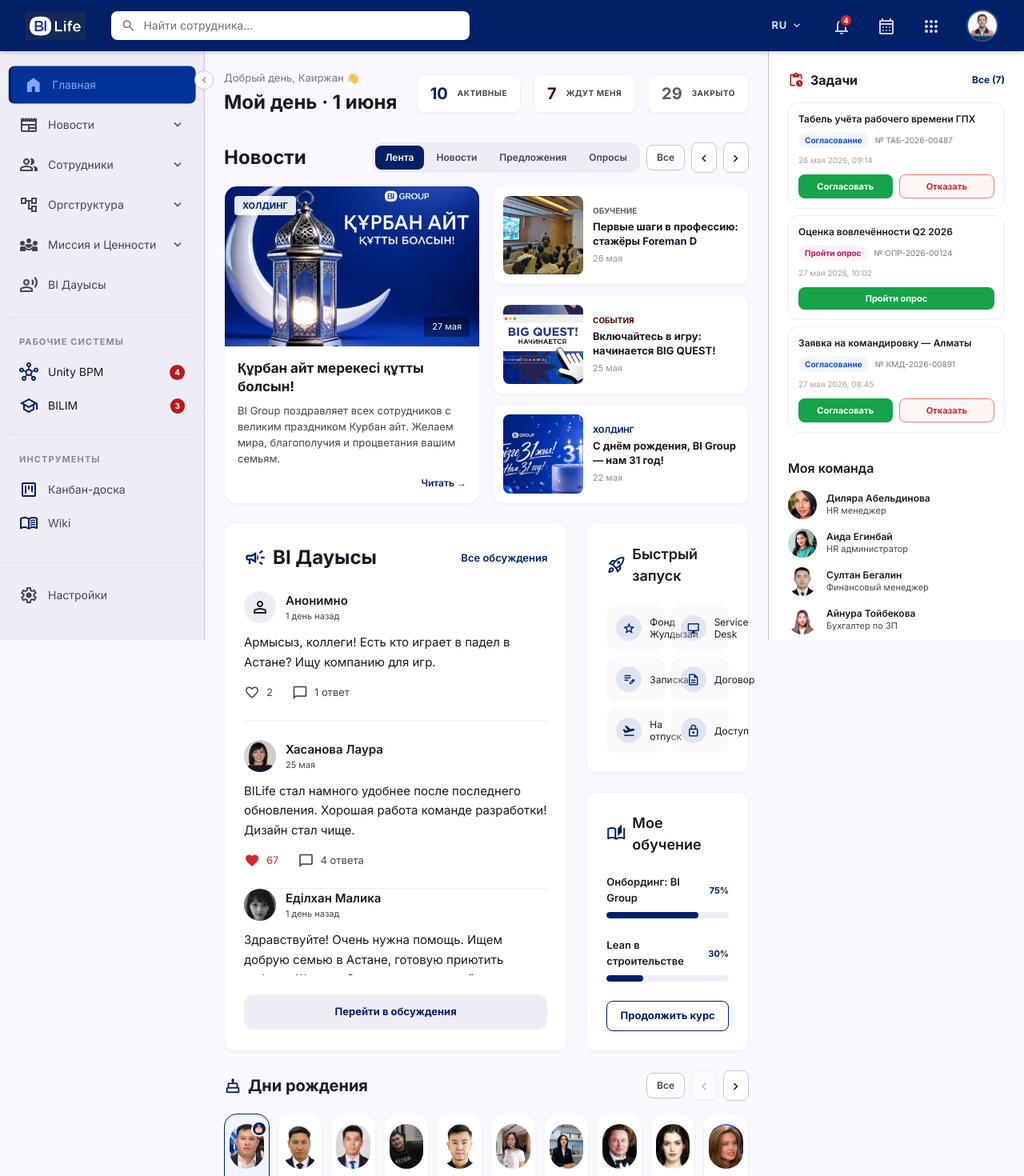
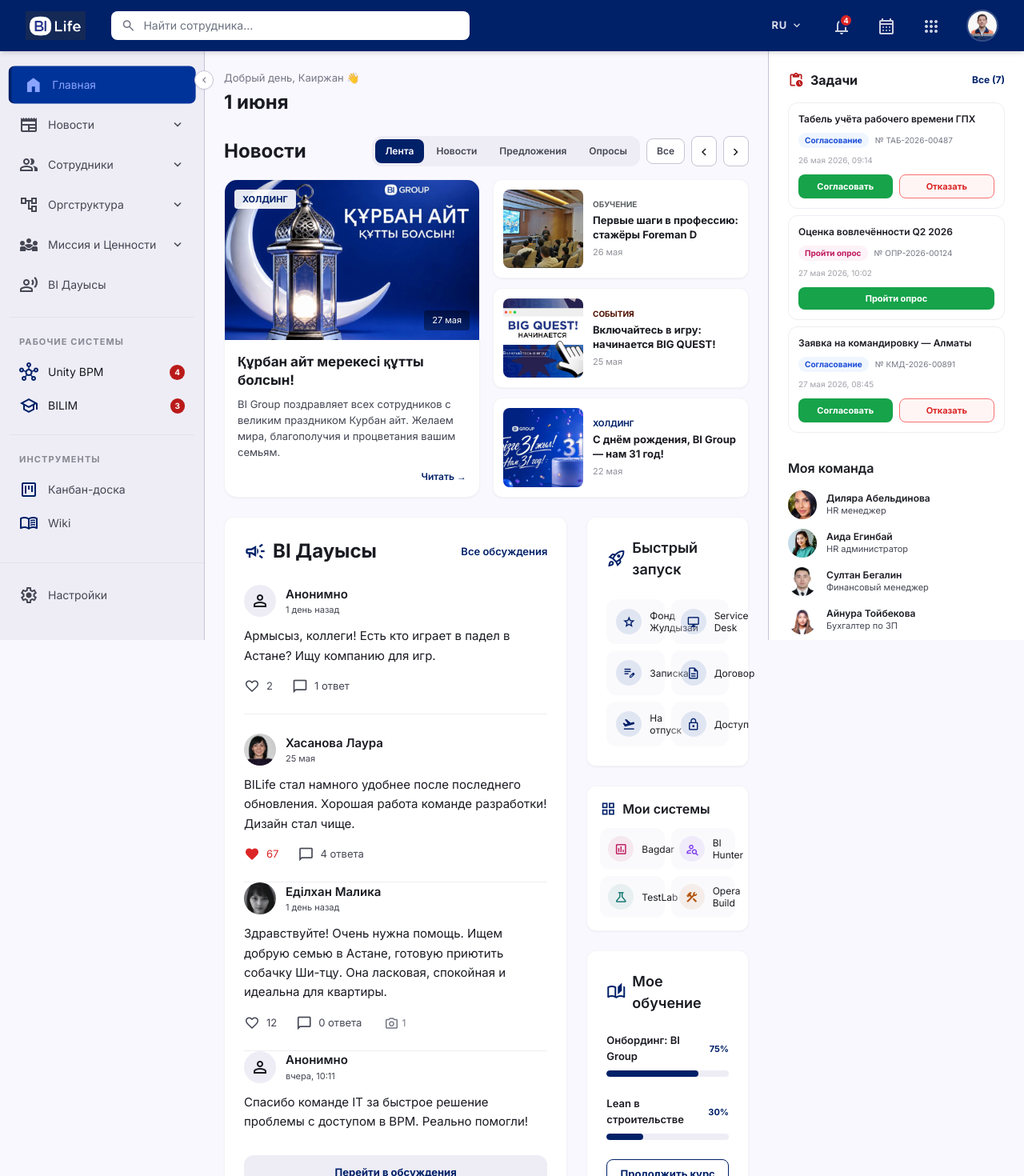
Before and after one commit to bekkairzhan-eng/Projects, a React (Vite) app in the folder stitch-life/: page / in a window 1280 px wide. Shown: the top 1470 px of the page at 80% size. Built offline with nearby package versions, Linux system fonts and the light colour scheme.

Commit message:
UI: убрать статистику, добавить Мои системы, синхронизировать высоту Дауысы

```diff
--- a/stitch-life/src/components/Feed.jsx
+++ b/stitch-life/src/components/Feed.jsx
@@ -301,6 +301,13 @@
   { img: '/bd10.png', name: 'Сауле Ержанова',        when: '26 июня', today: false },
 ]
 
+const EXTRA_SYSTEMS = [
+  { icon: 'insert_chart', label: 'Bagdar',    url: 'https://bagdar.bi.group',  color: '#be185d', bg: 'rgba(190,24,93,0.08)'  },
+  { icon: 'person_search', label: 'BI Hunter', url: 'https://hunter.bi.group', color: '#7c3aed', bg: 'rgba(124,58,237,0.08)' },
+  { icon: 'science',       label: 'TestLab',   url: 'https://testlab.bi.group', color: '#0f766e', bg: 'rgba(15,118,110,0.08)' },
+  { icon: 'construction',  label: 'Opera Build', url: 'https://operabuild.bi.group', color: '#b45309', bg: 'rgba(180,83,9,0.08)' },
+]
+
 const QUICK_LAUNCH = [
   { icon: 'star',            label: 'Фонд Жулдызай' },
   { icon: 'desktop_windows', label: 'Service Desk'  },
@@ -371,6 +378,21 @@
   const feedRef = useRef(null)
   const sentinel = useRef(null)
 
+  // Синхронизировать высоту BI Дауысы с правой колонкой
+  useEffect(() => {
+    const rightCol = document.getElementById('right-col')
+    const dauysCard = document.getElementById('dauys-card')
+    if (!rightCol || !dauysCard) return
+    const sync = () => {
+      const h = rightCol.offsetHeight
+      if (h > 0) dauysCard.style.height = h + 'px'
+    }
+    sync()
+    const ro = new ResizeObserver(sync)
+    ro.observe(rightCol)
+    return () => ro.disconnect()
+  }, [])
+
   useEffect(() => {
     if (!sentinel.current || !feedRef.current) return
     const observer = new IntersectionObserver(
@@ -400,40 +422,11 @@
 
   return (
     <div>
-      {/* Hero Stats */}
-      <section className="mb-8">
-        <div className="flex flex-col sm:flex-row sm:items-center justify-between gap-4">
-          <div>
-            <p style={{ fontSize: 13, color: '#747684', marginBottom: 2 }}>Добрый день, Каиржан 👋</p>
-            <h2 style={{ fontSize: 24, fontWeight: 700, color: '#1a1b22' }}>Мой день · 1 июня</h2>
-          </div>
-          <div className="flex gap-4">
-            <div className="bg-white px-4 py-2 rounded-lg shadow-sm border border-outline-variant/20 flex items-center gap-3">
-              <span style={{ fontSize: 20, fontWeight: 700, color: '#002068' }}>10</span>
-              <span style={{ fontSize: 10, fontWeight: 700, textTransform: 'uppercase', letterSpacing: '0.05em', color: '#444653' }}>Активные</span>
-            </div>
-            {(() => {
-              const waitingCount = 7
-              return (
-                <button
-                  onClick={waitingCount > 0 ? onOpenTasks : undefined}
-                  className="bg-white px-4 py-2 rounded-lg shadow-sm border border-outline-variant/20 flex items-center gap-3 transition-all"
-                  style={{ cursor: waitingCount > 0 ? 'pointer' : 'default' }}
-                  onMouseEnter={e => waitingCount > 0 && (e.currentTarget.style.borderColor = '#002068')}
-                  onMouseLeave={e => (e.currentTarget.style.borderColor = '')}
-                >
-                  <span style={{ fontSize: 20, fontWeight: 700, color: waitingCount > 0 ? '#4f1100' : '#747684' }}>{waitingCount}</span>
-                  <span style={{ fontSize: 10, fontWeight: 700, textTransform: 'uppercase', letterSpacing: '0.05em', color: '#444653' }}>Ждут меня</span>
-                </button>
-              )
-            })()}
-            <div className="bg-white px-4 py-2 rounded-lg shadow-sm border border-outline-variant/20 flex items-center gap-3">
-              <span style={{ fontSize: 20, fontWeight: 700, color: '#5b5f61' }}>29</span>
-              <span style={{ fontSize: 10, fontWeight: 700, textTransform: 'uppercase', letterSpacing: '0.05em', color: '#444653' }}>Закрыто</span>
-            </div>
-          </div>
-        </div>
-      </section>
+      {/* Приветствие */}
+      <div className="mb-6">
+        <p style={{ fontSize: 13, color: '#747684', marginBottom: 2 }}>Добрый день, Каиржан 👋</p>
+        <h2 style={{ fontSize: 24, fontWeight: 700, color: '#1a1b22' }}>1 июня</h2>
+      </div>
 
       {/* News Grid */}
       <section className="mb-6">
@@ -520,9 +513,9 @@
       </section>
 
       {/* Discussions & Learning */}
-      <div className="grid grid-cols-1 lg:grid-cols-3 gap-6">
+      <div className="grid grid-cols-1 lg:grid-cols-3 gap-6" style={{ alignItems: 'start' }}>
         {/* BI Дауысы */}
-        <div className="lg:col-span-2 bg-white p-6 rounded-xl shadow-sm border border-outline-variant/20">
+        <div className="lg:col-span-2 bg-white p-6 rounded-xl shadow-sm border border-outline-variant/20 flex flex-col" id="dauys-card">
           <div className="flex items-center justify-between mb-6">
             <h3 className="flex items-center gap-2 font-bold" style={{ fontSize: 24 }}>
               <span className="material-symbols-outlined text-primary" style={{ fontSize: 28 }}>campaign</span>
@@ -535,7 +528,7 @@
 
           <div
             ref={feedRef}
-            className="space-y-0 max-h-[480px] overflow-y-auto custom-scrollbar"
+            className="space-y-0 flex-1 overflow-y-auto custom-scrollbar"
           >
             {visiblePosts.map((post, i) => (
               <div
@@ -599,7 +592,7 @@
         </div>
 
         {/* Right column */}
-        <div className="flex flex-col gap-6">
+        <div className="flex flex-col gap-6" id="right-col">
           {/* Quick Launch */}
           <div className="bg-white p-6 rounded-xl shadow-sm border border-outline-variant/20">
             <h3 className="font-semibold mb-6 flex items-center gap-2" style={{ fontSize: 18 }}>
@@ -618,6 +611,31 @@
                   </div>
                   <span className="font-medium leading-tight" style={{ fontSize: 12, color: '#1a1b22' }}>{item.label}</span>
                 </button>
+              ))}
+            </div>
+          </div>
+
+          {/* Системы */}
+          <div className="bg-white p-4 rounded-xl shadow-sm border border-outline-variant/20">
+            <h3 className="font-semibold mb-3 flex items-center gap-2" style={{ fontSize: 16 }}>
+              <span className="material-symbols-outlined text-primary" style={{ fontSize: 20 }}>grid_view</span>
+              Мои системы
+            </h3>
+            <div className="grid grid-cols-2 gap-2">
+              {EXTRA_SYSTEMS.map((sys) => (
+                <a
+                  key={sys.label}
+                  href={sys.url}
+                  target="_blank"
+                  rel="noreferrer"
+                  className="flex items-center gap-2.5 p-2.5 rounded-xl hover:bg-surface-container transition-colors group"
+                  style={{ background: 'rgba(238,237,246,0.3)', textDecoration: 'none' }}
+                >
+                  <div className="w-8 h-8 rounded-full flex items-center justify-center group-hover:scale-110 transition-transform shrink-0" style={{ background: sys.bg }}>
+                    <span className="material-symbols-outlined" style={{ fontSize: 17, color: sys.color }}>{sys.icon}</span>
+                  </div>
+                  <span className="font-medium leading-tight" style={{ fontSize: 12, color: '#1a1b22' }}>{sys.label}</span>
+                </a>
               ))}
             </div>
           </div>
--- a/stitch-life/src/components/Sidebar.jsx
+++ b/stitch-life/src/components/Sidebar.jsx
@@ -43,8 +43,8 @@
 ]
 
 const SYSTEMS = [
-  { icon: 'hub', label: 'Unity BPM', badge: 4, url: 'https://unitybpm.bi.group' },
-  { icon: 'school', label: 'BILIM', badge: 3, url: 'https://bilim.bi.group' },
+  { icon: 'hub',    label: 'Unity BPM', badge: 4, url: 'https://unitybpm.bi.group' },
+  { icon: 'school', label: 'BILIM',     badge: 3, url: 'https://bilim.bi.group'    },
 ]
 
 export default function Sidebar({ collapsed, onToggle, onSystemClick, onHome }) {
```
